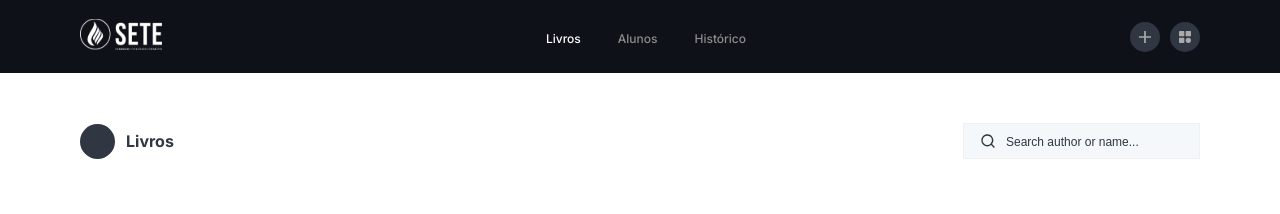
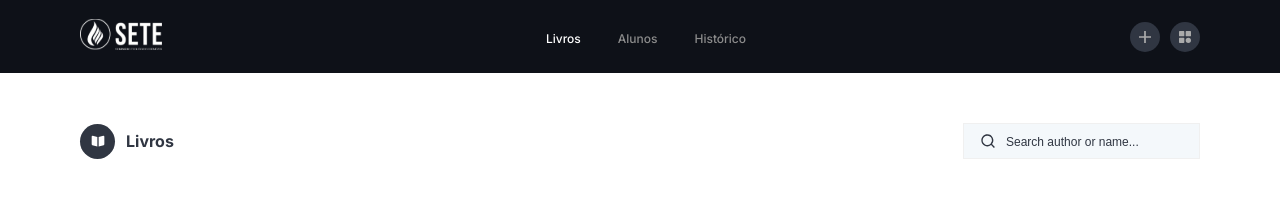
Before and after one commit to EldsonC/Painel-Ebook, a React (Create React App) app: page /home in a window 1280 px wide. Shown: the top 214 px of the page. Built offline with nearby package versions, Linux system fonts and the light colour scheme; no server answers.

Commit message:
close-button

```diff
--- /dev/null
+++ b/src/assets/icons/bookwhite.tsx
@@ -0,0 +1,18 @@
+import React from "react";
+
+export function BookWhiteIcon() {
+  return (
+    <svg
+      xmlns="http://www.w3.org/2000/svg"
+      width="16"
+      height="16"
+      fill="none"
+      viewBox="0 0 16 16"
+    >
+      <path
+        fill="#fff"
+        d="M14 2.893a.827.827 0 00-.72-.153L8.667 3.927v9.513l5.04-1.293a.833.833 0 00.626-.814V3.547A.832.832 0 0014 2.893zM7.333 3.927L2.707 2.74A.847.847 0 002 2.893a.833.833 0 00-.32.667v7.773a.833.833 0 00.627.807l5.026 1.3V3.927z"
+      ></path>
+    </svg>
+  );
+}
--- a/src/assets/styles/modal-add-book.ts
+++ b/src/assets/styles/modal-add-book.ts
@@ -33,6 +33,10 @@ export const StyleModalAddBook = styled.div `
 
             position: sticky;
             top: 0px;
+
+            .close-btn {
+                cursor: pointer;
+            }
         }
 
         .select-image {
--- a/src/assets/styles/subheader.ts
+++ b/src/assets/styles/subheader.ts
@@ -16,6 +16,10 @@ export const SubHeaderStyle = styled.div `
         .image-bread {
             width: 35px;
             height: 35px;
+
+            display: flex;
+            justify-content: center;
+            align-items: center;
 
             border-radius: 50%;
 
--- a/src/shared/components/modal-add-book.tsx
+++ b/src/shared/components/modal-add-book.tsx
@@ -80,7 +80,7 @@ export function ModalAddBook() {
                 </div>
                 <form>
                     <header>
-                        <div className="close-btn">
+                        <div className="close-btn" onClick={() => dispatch(hide())}>
                             <CloseIcon/>
                         </div>
                     </header>
--- a/src/shared/components/subheader.tsx
+++ b/src/shared/components/subheader.tsx
@@ -3,6 +3,7 @@ import { SubHeaderStyle } from "../../assets/styles/subheader";
 
 import { useDispatch } from "react-redux";
 import { findBook } from "../../redux/features/searchSlice";
+import { BookWhiteIcon } from "../../assets/icons/bookwhite";
 
 export function Subheader() {
 
@@ -16,7 +17,7 @@ export function Subheader() {
         <SubHeaderStyle>
             <div className="breadcrumb">
                 <div className="image-bread">
-
+                    <BookWhiteIcon/>
                 </div>
                 <span>Livros</span>
             </div>
```
